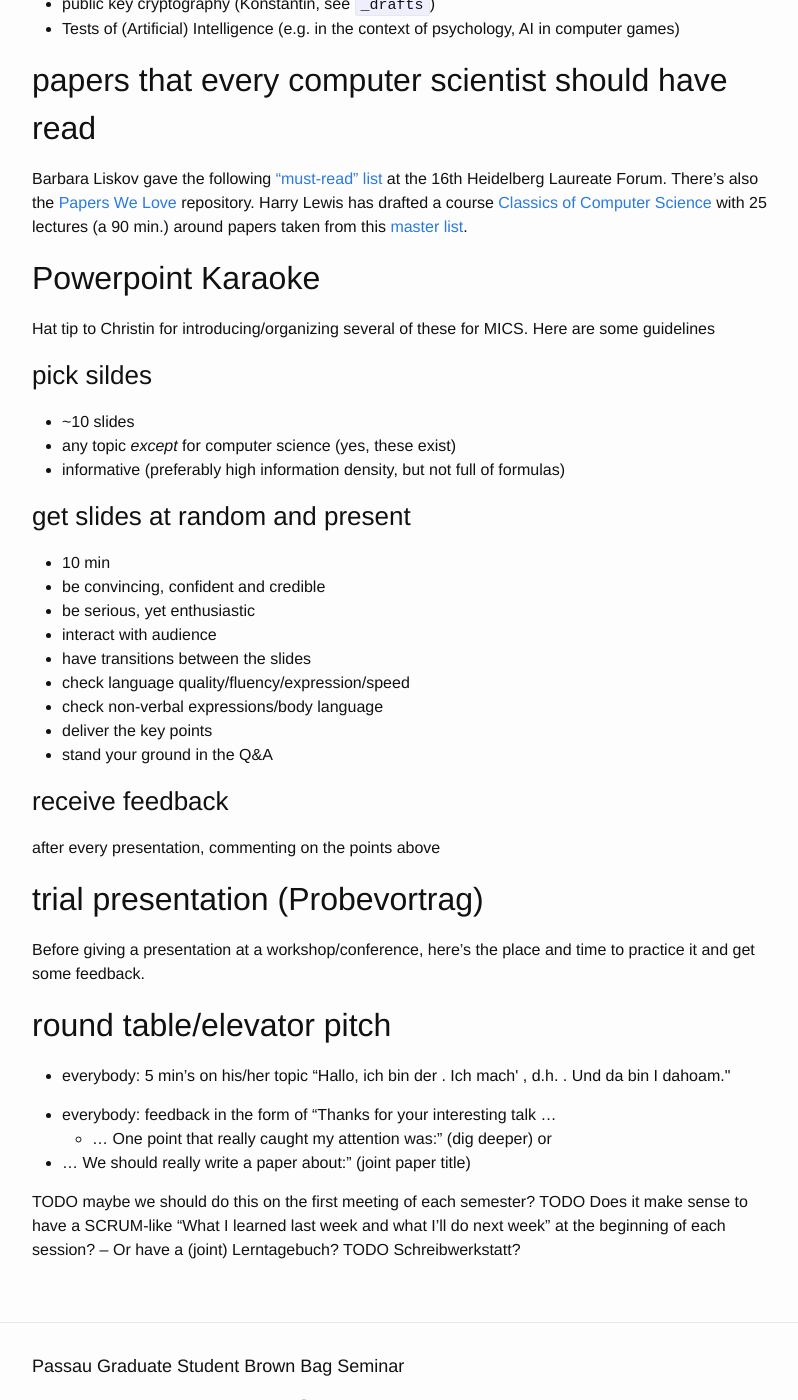
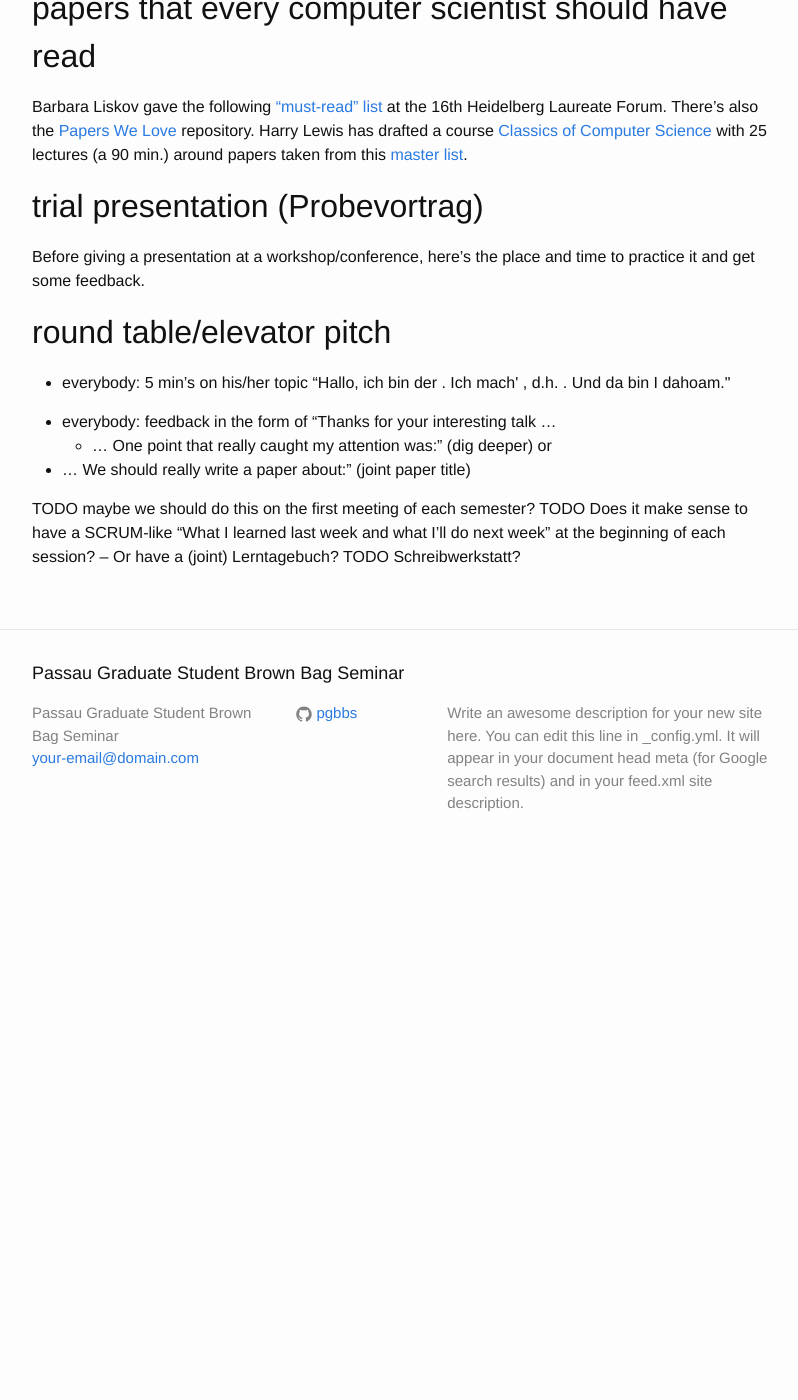
Before and after one commit to PGBBS/pgbbs.github.io, a Jekyll site: the page built from _pages/brown-bag.md, in a window 1280 px wide and 1400 px high, scrolled down 1489 px. Shown: the whole window, without its empty margins (238-1036 px from the left). Built offline with Jekyll 4.4.1, drawn with Linux system fonts in a browser that asks for light colours; after the commit the page ends 2364 px from its top, so only the background shows below that; some of the changed text lies outside the part shown.

Commit message:
ppt karoake gets own post

```diff
--- a/_pages/brown-bag.md
+++ b/_pages/brown-bag.md
@@ -56,31 +56,6 @@ Science](https://harry-lewis.blogspot.de/2016/12/classics-of-computer-science.ht
 with 25 lectures (a 90 min.) around papers taken from this [master
 list](https://docs.google.com/spreadsheets/d/1wS6O7-ZoFL7Cfjgt-kdhYxfg0qHdXyzpjJxikiqNPZg/edit#gid=65049622).
 
-## Powerpoint Karaoke
-
-Hat tip to Christin for introducing/organizing several of these for
-MICS. Here are some guidelines
-
-### pick sildes
-- ~10 slides
-- any topic *except* for computer science (yes, these exist)
-- informative (preferably high information density, but not full of
-  formulas)
-
-### get slides at random and present
-- 10 min
-- be convincing, confident and credible
-- be serious, yet enthusiastic
-- interact with audience
-- have transitions between the slides
-- check language quality/fluency/expression/speed
-- check non-verbal expressions/body language
-- deliver the key points
-- stand your ground in the Q&A
-
-### receive feedback
-after every presentation, commenting on the points above
-
 ## trial presentation (Probevortrag)
 
 Before giving a presentation at a workshop/conference, here's the
```
Also changed, not shown: other parts of _pages/brown-bag.md (+17 -17 lines), _posts/2017-01-16-ppt-karaoke.md (added, +29 -0 lines).
